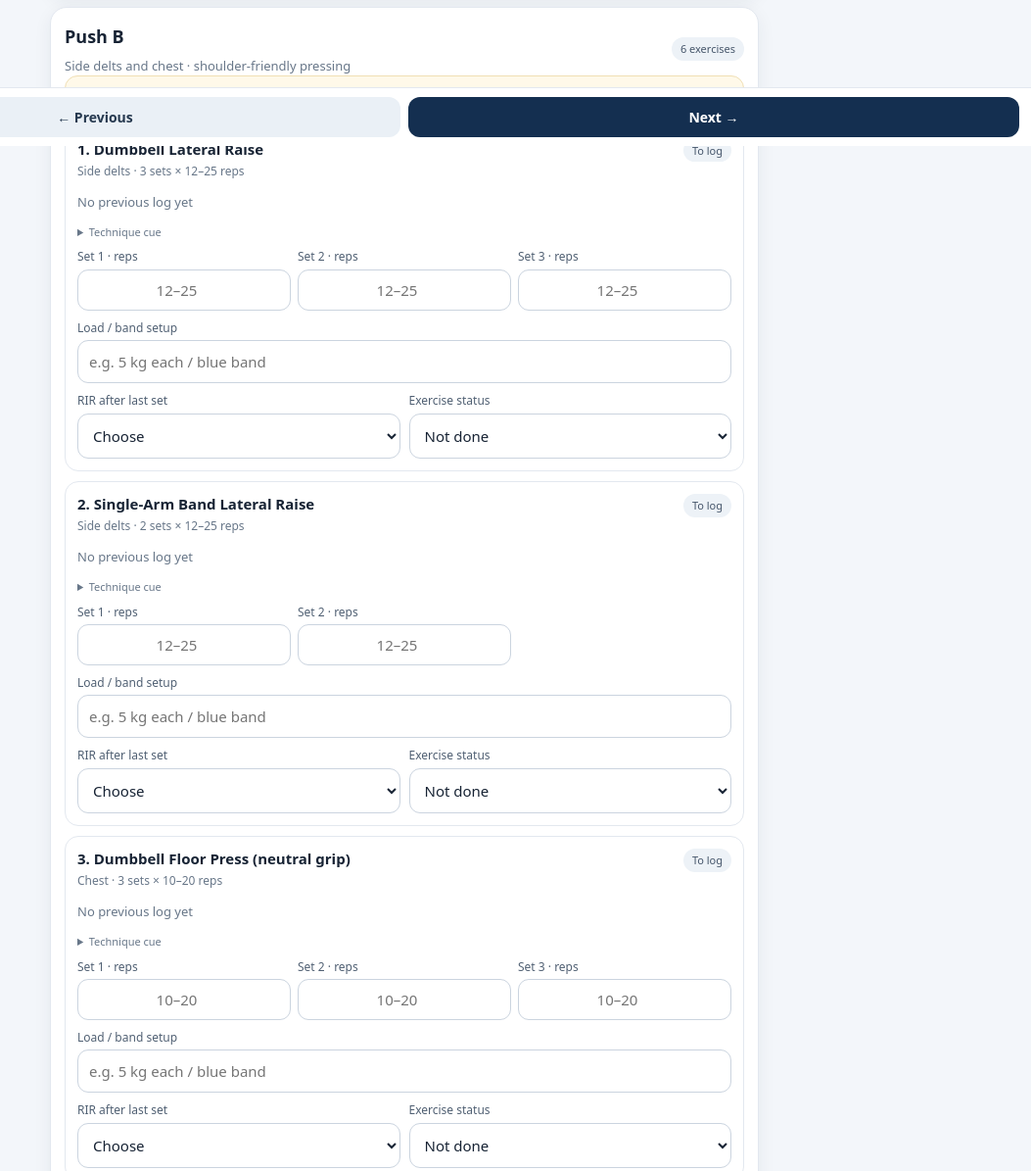
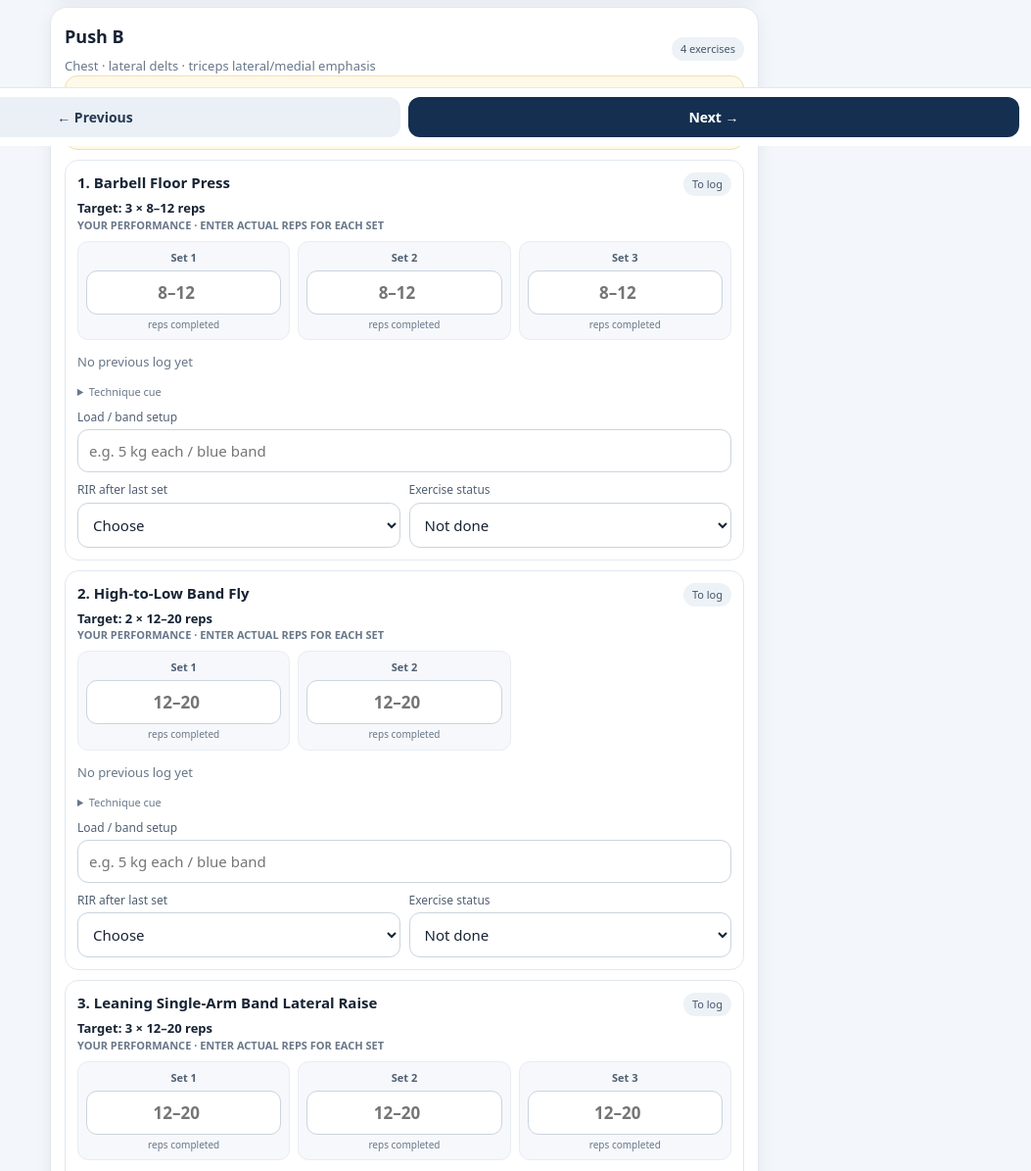
Before and after one commit to halfhearted24/my-ppl-tracker, a plain HTML site: page index.html in a window 1280 px wide. Shown: the part 651-1846 px from the top of the page at 98% size, without its empty margins (227-1280 px from the left). Drawn offline with Linux system fonts and the light colour scheme.

Commit message:
Add files via upload

```diff
--- a/index.html
+++ b/index.html
@@ -34,7 +34,7 @@ input[type=checkbox]{width:20px;height:20px;accent-color:var(--green)}
 .daytile b{display:block;font-size:13px}.daytile.active{border:2px solid var(--navy);background:var(--blue)}.daytile.done{background:var(--greenbg);border-color:#b9dec8}
 .exercise{border:1px solid var(--line);border-radius:14px;padding:12px;margin:10px 0;background:white}
 .exercise.complete{border-color:#9ccdb0;background:#f6fbf7}
-.exmeta{font-size:12px;color:var(--muted);margin-top:3px}.setrow{display:grid;grid-template-columns:repeat(3,1fr);gap:7px}.setrow input{text-align:center;padding:10px 4px}
+.exmeta{font-size:13px;color:var(--ink);font-weight:700;margin-top:5px}.setlabel{font-size:11px;color:var(--muted);font-weight:600;margin:0 0 5px}.setrow{display:grid;grid-template-columns:repeat(3,minmax(0,1fr));gap:8px;margin-top:8px}.setcell{background:#f6f8fb;border:1px solid #e8edf3;border-radius:11px;padding:8px}.setcell label{font-size:11px;font-weight:600;text-align:center;margin:0 0 5px;color:#506073}.setrow input{text-align:center;padding:10px 4px;font-size:17px;font-weight:700}.sethint{font-size:10px;color:var(--muted);text-align:center;margin-top:3px}
 .checkline{display:flex;align-items:center;gap:8px;margin-top:10px}.checkline label{margin:0;font-size:13px;color:var(--ink)}
 .tip{border:1px solid #f0dfb4;background:#fff9e9;padding:11px;border-radius:13px;font-size:13px}
 .good{border:1px solid #cce6d5;background:#f3faf5;padding:11px;border-radius:13px;font-size:13px}
@@ -74,7 +74,7 @@ ul.cues{margin:8px 0 0;padding-left:18px;color:#4f5f70;font-size:12px}
 </section>
 
 <section id="plan" class="hidden">
-<div class="card"><h2>Weekly schedule</h2><p class="muted">Repeat this sequence for 12 weeks. Forearm work is placed after leg training on Wednesday and Saturday so it is fresher than after pulling days. Choose a day on Today to log it.</p><div id="planList"></div></div>
+<div class="card"><h2>Weekly schedule</h2><p class="muted">Fixed weekly sequence: Monday Push A through Saturday Legs B; Sunday is always Recovery. Sessions are designed for about 45 minutes including a brief warm-up. Pair non-competing accessory exercises where practical; rest 60–90 seconds after most sets and 90–120 seconds after demanding compound sets.</p><div id="planList"></div></div>
 <div class="card"><h2>12-week training progression</h2>
 <div class="grid2">
 <div class="stat"><strong>Weeks 1–3</strong><span>Learn form and establish baseline</span></div>
@@ -85,7 +85,7 @@ ul.cues{margin:8px 0 0;padding-left:18px;color:#4f5f70;font-size:12px}
 <div class="stat"><strong>Week 12</strong><span>Review progress and technique</span></div>
 </div>
 <p class="muted">Deload weeks: keep the exercises, reduce working sets, and finish comfortably away from failure. Do not force progression when fatigued or sore.</p></div>
-<div class="tip"><b>Equipment notes:</b> Use a secure band anchor. If you do not have a safe overhead anchor, replace band pulldowns with a one-arm band row anchored securely at chest height. No bench is required.</div>
+<div class="tip"><b>Equipment notes:</b> Equipment: adjustable incline bench, straight barbell and EZ bar with limited plates, 5 kg dumbbells, and door-anchor resistance bands. No squat rack: do not perform barbell back squats or incline barbell bench presses. Use a safe setup for floor press, RDL and hip thrust. Start lateral and rear-delt work with light band tension; stop for shoulder pain.</div>
 </section>
 
 <section id="progress" class="hidden">
@@ -118,57 +118,53 @@ const weekdays=["Mon","Tue","Wed","Thu","Fri","Sat","Sun"];
 const sessions=["Push A","Pull A","Legs A","Push B","Pull B","Legs B","Recovery"];
 const exercises={
 "Push A":[
-["Dumbbell Floor Press",3,10,20,"Middle chest","Keep elbows 30–45° from torso; pause gently when upper arms meet floor."],
-["Low-to-High Band Fly",2,12,20,"Upper-chest bias","Anchor low behind you; sweep hands up and inward. Do not overstretch."],
-["High-to-Low Band Fly",2,12,20,"Lower-chest bias","Anchor high securely; bring hands down toward lower chest."],
-["Band Triceps Pushdown",3,12,20,"Triceps","Keep elbows close to sides; move only forearms."],
-["Lying EZ-Bar Triceps Extension",2,10,15,"Triceps","Use a comfortable elbow path; lower slowly."],
-["Dumbbell Lateral Raise",3,12,25,"Side delts","Raise in a slightly forward plane; stop before shoulder discomfort."]
+["Incline Band Chest Press",3,10,15,"Upper chest","Set bench around 30 degrees. Anchor band low behind you; press forward and slightly upward. Keep shoulders comfortable."],
+["Low-to-High Band Fly",2,12,20,"Upper-chest bias","Anchor low behind you; sweep hands upward and inward without overstretching."],
+["Single-Arm Band Lateral Raise",3,12,20,"Lateral deltoid","Anchor low. Stand sideways, raise slightly forward of your torso and stop at a comfortable height. Lower for 2–3 seconds."],
+["Close-Grip Incline Push-Up",2,8,15,"Triceps and chest","Hands on stable bench, elbows close but not pinned. Use a pain-free range."],
+["Overhead Band Triceps Extension",2,10,20,"Triceps long-head emphasis","Anchor low behind you; face away and extend overhead only if shoulder remains comfortable. Otherwise substitute band pushdown."]
 ],
 "Pull A":[
-["Single-Arm Dumbbell Row",3,10,20,"Lats","Brace with free hand on thigh; pull elbow toward hip."],
-["Band Lat Pulldown (secure high anchor)",3,12,20,"Back width","Pull elbows down toward ribs. If no safe high anchor, do band rows."],
-["EZ-Bar Bent-Over Row",2,10,15,"Mid-back","Hinge at hips; keep spine neutral and row toward lower ribs."],
-["Band Face Pull",2,15,20,"Rear delts / upper back","Pull toward face with elbows out; use light tension."],
-["EZ-Bar Biceps Curl",3,10,15,"Biceps","Keep elbows near sides; avoid swinging."],
-["Dumbbell Hammer Curl",2,10,15,"Brachialis / forearms","Keep palms facing each other."]
+["Kneeling Band Lat Pulldown",3,10,15,"Lat width","Anchor at top of secure door. Kneel facing door; pull elbows down toward sides without leaning back."],
+["Barbell Bent-Over Row",3,8,12,"Lats and mid-back","Hinge at hips, brace trunk and row toward lower ribs. Use a load you can control."],
+["Single-Arm Band Rear-Delt Fly",2,12,20,"Rear deltoid","Anchor at chest height. Face the door and move arm out and slightly back; stop around torso line. Use light tension."],
+["EZ-Bar Biceps Curl",3,8,15,"Biceps brachii","Keep upper arms near sides; avoid swinging and lower under control."],
+["Band Hammer Curl",2,12,20,"Brachialis and brachioradialis","Anchor low; neutral grip with palms facing each other. Keep elbows still."]
 ],
 "Legs A":[
-["Dumbbell Goblet Squat",3,10,20,"Quadriceps","Brace trunk; use a pain-free depth and keep feet planted."],
-["Reverse Lunge",2,8,12,"Quads / glutes","Step back under control; use support if balance is limited."],
-["Dumbbell Romanian Deadlift",3,10,15,"Hamstrings","Push hips back; keep dumbbells close to legs."],
-["Glute Bridge",2,12,20,"Glutes","Ribs down; squeeze glutes without arching lower back."],
-["Standing Calf Raise",3,12,25,"Calves","Pause at top and lower under control."],
-["Farmer’s Carry",2,30,45,"Grip, forearms and trunk","Hold both dumbbells at your sides; stand tall, brace your trunk and walk steadily. Log seconds for each round."],
-["Dumbbell Wrist Curl",2,12,20,"Wrist flexors / forearm thickness","Rest forearms on thighs, palms up; curl wrists slowly through a comfortable range."]
+["Reverse Lunge",3,8,12,"Glutes and quadriceps","Start bodyweight; step back, keep front foot planted and use a stable support if needed. Progress to 5 kg dumbbells only when controlled."],
+["Band Leg Extension",3,12,20,"Quadriceps","Secure low anchor around ankle; extend knee smoothly without snapping into lockout."],
+["Lateral Lunge",2,8,12,"Adductors and glutes","Step sideways, sit hips back over bent leg and keep other leg long. Use bodyweight first."],
+["Standing Calf Raise",3,12,20,"Gastrocnemius","Use stable support; pause at top and lower slowly."],
+["Barbell Wrist Curl",2,12,20,"Wrist flexors","Rest forearms on thighs or bench; move wrists only through comfortable range."],
+["Pallof Press",2,10,15,"Core anti-rotation","Anchor band at chest height; stand sideways and press hands forward without rotating trunk."]
 ],
 "Push B":[
-["Dumbbell Lateral Raise",3,12,25,"Side delts","Use a comfortable range; no swinging."],
-["Single-Arm Band Lateral Raise",2,12,25,"Side delts","Stand on band; keep tension smooth and light."],
-["Dumbbell Floor Press (neutral grip)",3,10,20,"Chest","Palms facing each other if more comfortable for shoulder."],
-["Band Chest Press",2,12,20,"Chest","Anchor behind at chest height; avoid painful range."],
-["Band Triceps Pushdown",3,12,20,"Triceps","Shoulder-friendly triceps option; keep upper arms still."],
-["Lying EZ-Bar Triceps Extension",2,10,15,"Triceps","Skip if elbow or shoulder discomfort; do extra pushdowns instead."]
+["Barbell Floor Press",3,8,12,"Chest and triceps","Use a manageable load; lower until upper arms gently meet floor. No rack required; set up safely."],
+["High-to-Low Band Fly",2,12,20,"Lower-chest bias","Anchor high behind you; bring hands down and inward. Avoid shoulder stretch or pain."],
+["Leaning Single-Arm Band Lateral Raise",3,12,20,"Lateral deltoid","Low anchor. Hold stable support with free hand, lean slightly away and raise in scapular plane."],
+["Band Triceps Pushdown",3,10,20,"Triceps lateral and medial-head emphasis","Anchor high; keep elbows near sides and extend without shoulder movement."]
 ],
 "Pull B":[
-["EZ-Bar Bent-Over Row",3,10,15,"Mid-back thickness","Hinge steadily; pull toward lower ribs."],
-["Single-Arm Dumbbell Row",3,10,20,"Lats","Drive elbow toward hip; avoid twisting torso."],
-["Band Seated Row",2,12,20,"Mid-back","Anchor band securely at foot level; sit tall."],
-["Band Reverse Fly",2,12,20,"Rear delts","Use light tension; open arms without shrugging."],
-["EZ-Bar Reverse Curl",2,10,15,"Brachioradialis","Use a comfortable wrist position."],
-["EZ-Bar Biceps Curl",2,10,15,"Biceps","Control lowering; no body swing."]
+["Band Wide-Elbow High Row",3,10,15,"Rhomboids and middle trapezius","Anchor around chest/upper-chest height; pull toward upper chest with elbows comfortably out."],
+["Straight-Arm Band Pulldown",2,12,20,"Latissimus dorsi","Anchor high; keep elbows softly bent and sweep hands toward thighs without leaning."],
+["Band Face Pull",2,12,20,"Rear delts and mid/lower traps","Anchor around eye level; pull toward face without shrugging or forcing shoulder rotation."],
+["Barbell Shrug",2,10,15,"Upper trapezius","Hold bar securely; elevate shoulders straight up, pause, then lower. Do not roll shoulders."],
+["Incline Dumbbell Curl",2,10,15,"Biceps at longer muscle length","Bench around 45–60 degrees. Use 5 kg only if lowering is controlled; otherwise use lighter band curl."],
+["Band Concentration-Style Curl",2,12,20,"Biceps with shoulder flexed","Anchor low; sit and brace upper arm against inner thigh. Curl without moving upper arm."],
+["EZ-Bar Reverse Curl",2,10,15,"Brachioradialis and brachialis","Use comfortable pronated grip; wrists straight, no swinging."]
 ],
 "Legs B":[
-["Dumbbell Romanian Deadlift",3,10,15,"Hamstrings","Hinge at hips; stop when hamstrings limit range."],
-["Reverse Lunge or Supported Split Squat",2,8,12,"Quads / glutes","Choose the stable, pain-free variation."],
-["Dumbbell Sumo Squat",2,10,20,"Adductors / glutes","Comfortable stance; knees track with toes."],
-["Floor Glute Bridge",3,12,20,"Glutes","Pause at top; avoid overextending lower back."],
-["Band Leg Curl",2,12,20,"Hamstrings","Anchor safely; curl smoothly."],
-["Standing Calf Raise",3,12,25,"Calves","Full comfortable range; pause at top."],
-["Dumbbell Reverse Wrist Curl",2,12,20,"Wrist extensors / upper forearm","Rest forearms on thighs, palms down; lift the backs of your hands without swinging."],
-["Suitcase Carry",2,30,45,"Grip, obliques and anti-lateral-flexion","Hold one dumbbell at your side; walk tall without leaning. Complete both sides; log seconds per side."]
+["Barbell Romanian Deadlift",3,8,12,"Hamstrings and glutes","Soft knees, push hips back, keep bar close and stop when hamstrings limit range."],
+["Barbell Hip Thrust",3,10,15,"Gluteus maximus","Use secure bench support and padding across hips. Set bar in place safely; avoid arching lower back at top."],
+["Lying Band Leg Curl",2,12,20,"Hamstrings","Anchor low and secure band to ankle; curl smoothly without lifting hips."],
+["Standing Band Hip Abduction",2,12,20,"Gluteus medius","Anchor low; move leg outward without leaning trunk."],
+["Seated Calf Raise",2,12,20,"Soleus","Knees bent; place manageable load securely on thighs or use band resistance."],
+["Reverse Wrist Curl",2,12,20,"Wrist extensors","Forearms supported, palms down; lift backs of hands without swinging."],
+["Barbell Static Hold",2,20,40,"Grip and finger flexors","Hold a safely loaded bar at sides; stand tall. Stop before grip failure affects posture."],
+["Dead Bug",2,8,12,"Core anti-extension","Keep lower back gently controlled against floor; move opposite arm and leg slowly."]
 ]};
-const focus={"Push A":"Chest focus · middle, upper and lower-chest bias","Pull A":"Back width · lats, mid-back, rear delts and biceps","Legs A":"Quadriceps focus · quads, hamstrings, glutes, calves and forearms","Push B":"Side delts and chest · shoulder-friendly pressing","Pull B":"Back thickness · mid-back, lats and arms","Legs B":"Hamstrings and glutes focus · forearm extensors and functional grip"};
+const focus={"Push A":"Upper chest · lateral delts · triceps long-head emphasis","Pull A":"Lat width · rear delts · biceps and brachialis","Legs A":"Quadriceps · glutes · calves · forearms · core","Push B":"Chest · lateral delts · triceps lateral/medial emphasis","Pull B":"Upper-back thickness · lats · rear delts · biceps and brachioradialis","Legs B":"Hamstrings · glutes · calves · forearms · core"};
 let state={start:"2026-11-16",logs:{},weekly:{}},selected=0;
 const $=id=>document.getElementById(id);
 function setSaveStatus(label, detail, good=false){
@@ -254,7 +250,7 @@ weekdays.forEach((day,i)=>{let tileDate=getDate((w-1)*7+i);let b=document.create
 let panel=$("workoutPanel");panel.innerHTML="";
 if(s==="Recovery"){panel.innerHTML='<div class="card"><h2>Recovery day</h2><p class="muted">Easy walking, gentle mobility and rest. No hard resistance training.</p><label>Post-lunch walk (minutes)</label><input id="lunchWalk" type="number" min="0" max="240" inputmode="numeric" placeholder="e.g. 10–15" value="'+(l.lunchWalk??"")+'"><label>Post-dinner walk (minutes)</label><input id="dinnerWalk" type="number" min="0" max="240" inputmode="numeric" placeholder="Optional" value="'+(l.dinnerWalk??"")+'"><label>Recovery notes</label><textarea id="dayNotes" rows="3" placeholder="Energy, soreness, steps..."></textarea><button class="primary full" id="saveDayNotes" style="margin-top:8px">Save notes</button></div>';$("dayNotes").value=l.notes||"";["lunchWalk","dinnerWalk"].forEach(id=>$(id).addEventListener("input",e=>{l[id]=e.target.value===""?"":Number(e.target.value);save();}));$("saveDayNotes").onclick=()=>{l.notes=$("dayNotes").value;save();};syncPicker();return;}
 let box=document.createElement("div");box.className="card";let items=exercises[s];
-box.innerHTML='<div class="row"><div><h2>'+s+'</h2><div class="muted">'+focus[s]+'</div></div><span class="pill">'+items.length+' exercises</span></div><div class="tip small">'+(deload(w)?"Deload week: reduced sets. Keep reps comfortable; do not chase records.":"Work with 1–3 reps in reserve. Stop if pain changes your movement.")+'</div><div id="exerciseList"></div><label>Post-lunch walk (minutes)</label><input id="lunchWalk" type="number" min="0" max="240" inputmode="numeric" placeholder="e.g. 10–15" value="'+(l.lunchWalk??"")+'"><label>Post-dinner walk (minutes)</label><input id="dinnerWalk" type="number" min="0" max="240" inputmode="numeric" placeholder="Optional" value="'+(l.dinnerWalk??"")+'"><label>Session notes</label><textarea id="dayNotes" rows="2" placeholder="Energy, technique, discomfort..."></textarea><div class="checkline"><input type="checkbox" id="finishDay"><label for="finishDay"><b>Mark workout complete</b></label></div>';
+box.innerHTML='<div class="row"><div><h2>'+s+'</h2><div class="muted">'+focus[s]+'</div></div><span class="pill">'+items.length+' exercises</span></div><div class="tip small">'+(deload(w)?"Deload week: reduced sets. Keep reps comfortable; do not chase records.":"Warm up for 4–5 minutes. Work with 2–3 reps in reserve (RIR) on most sets. Rest 60–90 seconds for isolation work and 90–120 seconds for demanding compound work. To fit 45 minutes, pair non-competing accessories (for example lateral raises with triceps work). Stop if pain changes your movement.")+'</div><div id="exerciseList"></div><label>Post-lunch walk (minutes)</label><input id="lunchWalk" type="number" min="0" max="240" inputmode="numeric" placeholder="e.g. 10–15" value="'+(l.lunchWalk??"")+'"><label>Post-dinner walk (minutes)</label><input id="dinnerWalk" type="number" min="0" max="240" inputmode="numeric" placeholder="Optional" value="'+(l.dinnerWalk??"")+'"><label>Session notes</label><textarea id="dayNotes" rows="2" placeholder="Energy, technique, discomfort..."></textarea><div class="checkline"><input type="checkbox" id="finishDay"><label for="finishDay"><b>Mark workout complete</b></label></div>';
 panel.appendChild(box);$("dayNotes").value=l.notes||"";$("finishDay").checked=l.done;
 ["lunchWalk","dinnerWalk"].forEach(id=>$(id).addEventListener("input",e=>{l[id==="lunchWalk"?"lunchWalk":"dinnerWalk"]=e.target.value===""?"":Number(e.target.value);save();}));
 $("dayNotes").addEventListener("input",e=>{l.notes=e.target.value;save();});
@@ -264,8 +260,8 @@ items.forEach((item,idx)=>{
 let [name,base,min,max,target,cue]=item;let sets=actualSets(base,w),entry=l.ex[name]||{},old=prior(selected,name);
 let el=document.createElement("div");el.className="exercise"+(entry.checked?" complete":"");
 let previous=old?"Last time: "+old.reps.map((v,i)=>"S"+(i+1)+" "+(v||"—")).join(" · ")+(old.load?" · "+old.load:""):"No previous log yet";
-let timed=/Carry/.test(name);let repHTML="";for(let j=0;j<sets;j++)repHTML+='<div><label>Set '+(j+1)+' · '+(timed?'seconds':'reps')+'</label><input data-rep="'+j+'" type="number" min="0" max="300" inputmode="numeric" placeholder="'+min+'–'+max+'" value="'+(entry.reps?.[j]??"")+'"></div>';
-el.innerHTML='<div class="rowstart"><div><h3>'+(idx+1)+'. '+name+'</h3><div class="exmeta">'+target+' · '+sets+' sets × '+min+'–'+max+' reps</div></div><span class="pill">'+(entry.checked?"Logged":"To log")+'</span></div><p class="muted">'+previous+'</p><details><summary class="tiny">Technique cue</summary><p class="small">'+cue+'</p></details><div class="setrow">'+repHTML+'</div><label>Load / band setup</label><input data-load value="'+(entry.load||"")+'" placeholder="e.g. 5 kg each / blue band"><div class="grid2"><div><label>RIR after last set</label><select data-rir><option value="">Choose</option>'+[0,1,2,3,4,5].map(v=>'<option value="'+v+'" '+(String(entry.rir??"")===String(v)?"selected":"")+'>'+v+'</option>').join("")+'</select></div><div><label>Exercise status</label><select data-status><option value="no" '+(!entry.checked?"selected":"")+'>Not done</option><option value="yes" '+(entry.checked?"selected":"")+'>Completed</option><option value="modified" '+(entry.modified?"selected":"")+'>Modified</option></select></div></div>';
+let timed=/Carry/.test(name);let repHTML="";for(let j=0;j<sets;j++)repHTML+='<div class="setcell"><label for="rep-'+idx+'-'+j+'">Set '+(j+1)+'</label><input id="rep-'+idx+'-'+j+'" data-rep="'+j+'" type="number" min="0" max="300" inputmode="numeric" placeholder="'+min+'–'+max+'" value="'+(entry.reps?.[j]??"")+'"><div class="sethint">'+(timed?'seconds':'reps completed')+'</div></div>';
+el.innerHTML='<div class="rowstart"><div><h3>'+(idx+1)+'. '+name+'</h3><div class="exmeta">Target: '+sets+' × '+min+'–'+max+(timed?' sec':' reps')+'</div></div><span class="pill">'+(entry.checked?"Logged":"To log")+'</span></div><p class="setlabel">YOUR PERFORMANCE · ENTER ACTUAL '+(timed?'SECONDS':'REPS')+' FOR EACH SET</p><div class="setrow">'+repHTML+'</div><p class="muted">'+previous+'</p><details><summary class="tiny">Technique cue</summary><p class="small">'+cue+'</p></details><label>Load / band setup</label><input data-load value="'+(entry.load||"")+'" placeholder="e.g. 5 kg each / blue band"><div class="grid2"><div><label>RIR after last set</label><select data-rir><option value="">Choose</option>'+[0,1,2,3,4,5].map(v=>'<option value="'+v+'" '+(String(entry.rir??"")===String(v)?"selected":"")+'>'+v+'</option>').join("")+'</select></div><div><label>Exercise status</label><select data-status><option value="no" '+(!entry.checked?"selected":"")+'>Not done</option><option value="yes" '+(entry.checked?"selected":"")+'>Completed</option><option value="modified" '+(entry.modified?"selected":"")+'>Modified</option></select></div></div>';
 el.querySelectorAll("[data-rep]").forEach(inp=>inp.addEventListener("input",()=>{let e=l.ex[name]||(l.ex[name]={});e.reps=e.reps||[];e.reps[+inp.dataset.rep]=inp.value===""?"":Number(inp.value);save();}));
 el.querySelector("[data-load]").addEventListener("input",e=>{(l.ex[name]||(l.ex[name]={})).load=e.target.value;save();});
 el.querySelector("[data-rir]").addEventListener("change",e=>{(l.ex[name]||(l.ex[name]={})).rir=e.target.value;save();});
```
